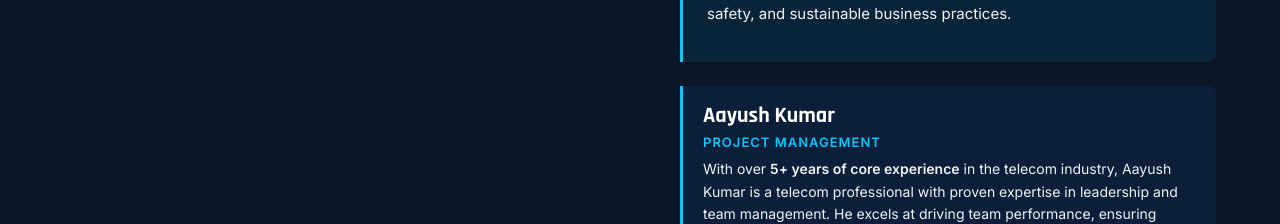
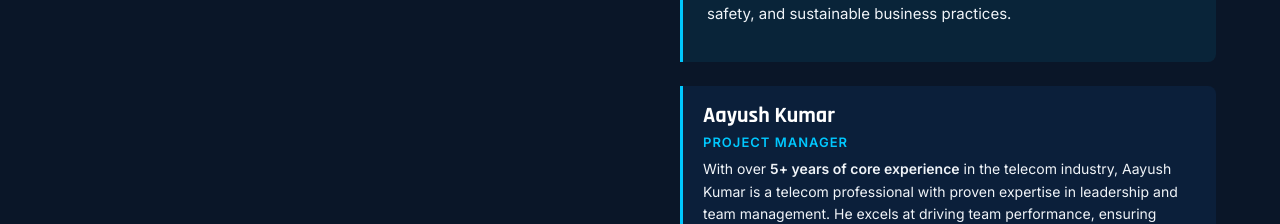
Before and after one commit to tarunmankar/wings-telecom, a React (Vite) app: page /wings-telecom/about in a window 1280 px wide. Shown: the part 1340-1564 px from the top of the page. Built offline with nearby package versions, Linux system fonts and the light colour scheme.

Commit message:
Update Aayush Kumar's title to Project Manager

```diff
--- a/src/pages/About.jsx
+++ b/src/pages/About.jsx
@@ -65,7 +65,7 @@ function About() {
 
           <div style={{ background: 'rgba(26,111,212,0.1)', borderLeft: '3px solid var(--cyan)', padding: '16px 20px', borderRadius: '0 8px 8px 0', marginBottom: '24px' }}>
             <h3 style={{ fontFamily: 'var(--font-display)', fontSize: '22px', marginBottom: '4px' }}>Aayush Kumar</h3>
-            <div style={{ fontSize: '13px', color: 'var(--cyan)', textTransform: 'uppercase', letterSpacing: '1px', fontWeight: 600, marginBottom: '8px' }}>Project Management</div>
+            <div style={{ fontSize: '13px', color: 'var(--cyan)', textTransform: 'uppercase', letterSpacing: '1px', fontWeight: 600, marginBottom: '8px' }}>Project Manager</div>
             <p style={{ fontSize: '14px', color: 'var(--light)', lineHeight: 1.6 }}>With over <strong>5+ years of core experience</strong> in the telecom industry, Aayush Kumar is a telecom professional with proven expertise in leadership and team management. He excels at driving team performance, ensuring reliable service delivery, and maintaining operational efficiency. With a focus on collaboration and continuous improvement, he contributes to achieving strong business outcomes in dynamic environments.</p>
           </div>
         </AnimatedSection>
```
